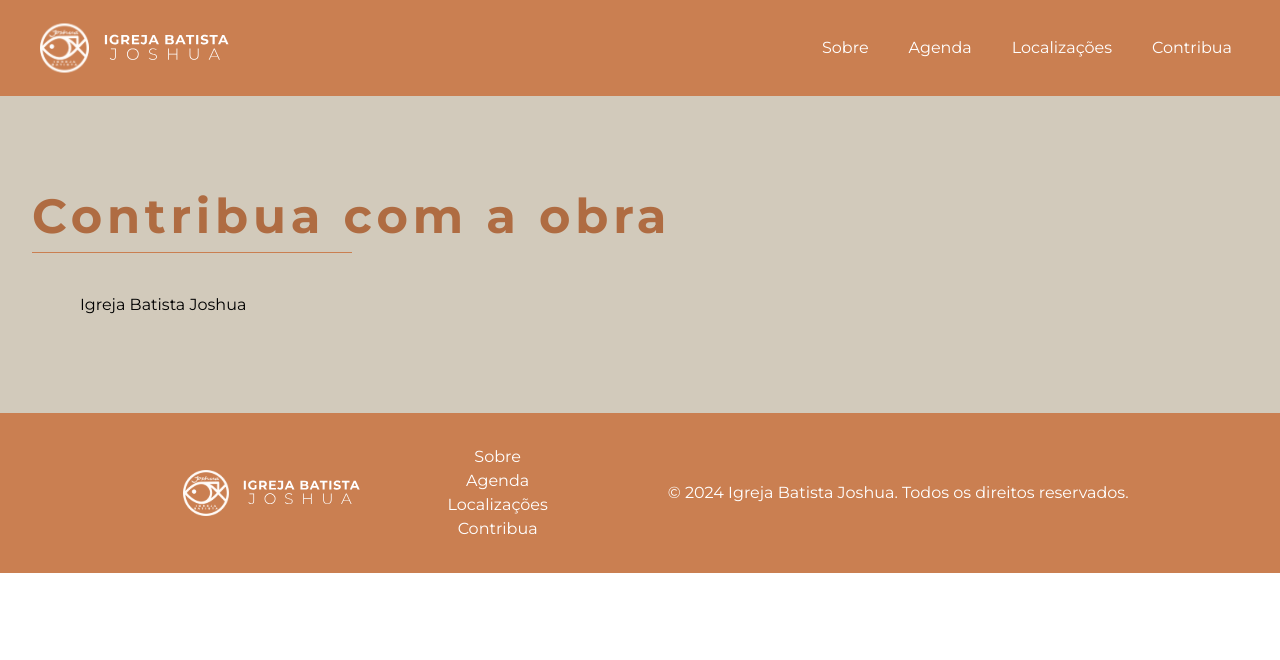
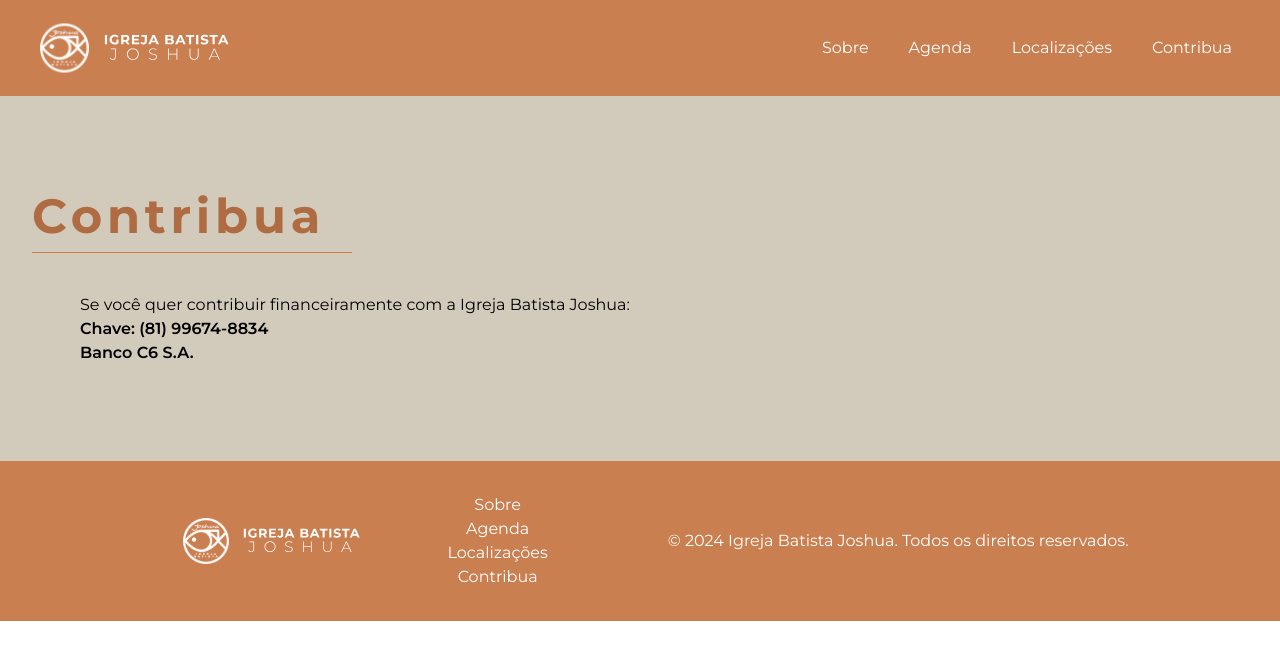
Before and after one commit to ellievi/IBJoshua, a React (Create React App) app: page /Contribua in a window 1280 px wide. Shown: the top 660 px of the page. Built offline with nearby package versions, Linux system fonts and the light colour scheme.

Commit message:
feat: atualiza dados da sessao contribua

```diff
--- a/src/pages/Contribute/index.jsx
+++ b/src/pages/Contribute/index.jsx
@@ -9,13 +9,19 @@ const Contribute = () => {
         <SectionTitle
           title={
             <p>
-              Contribua com a obra
+              Contribua
             </p>
           }
         />
         <div className="flex flex-row">
-          <p className="justify-start max-w-96 pt-10 pl-12">
-            Igreja Batista Joshua
+          <p className="justify-start pt-10 pl-12">
+            Se você quer contribuir financeiramente com a Igreja Batista Joshua:
+            <br/>
+            <span className="font-semibold">
+              Chave: (81) 99674-8834
+              <br/>
+              Banco C6 S.A.
+            </span>
           </p>
         </div>
         </SectionLayout>
```
